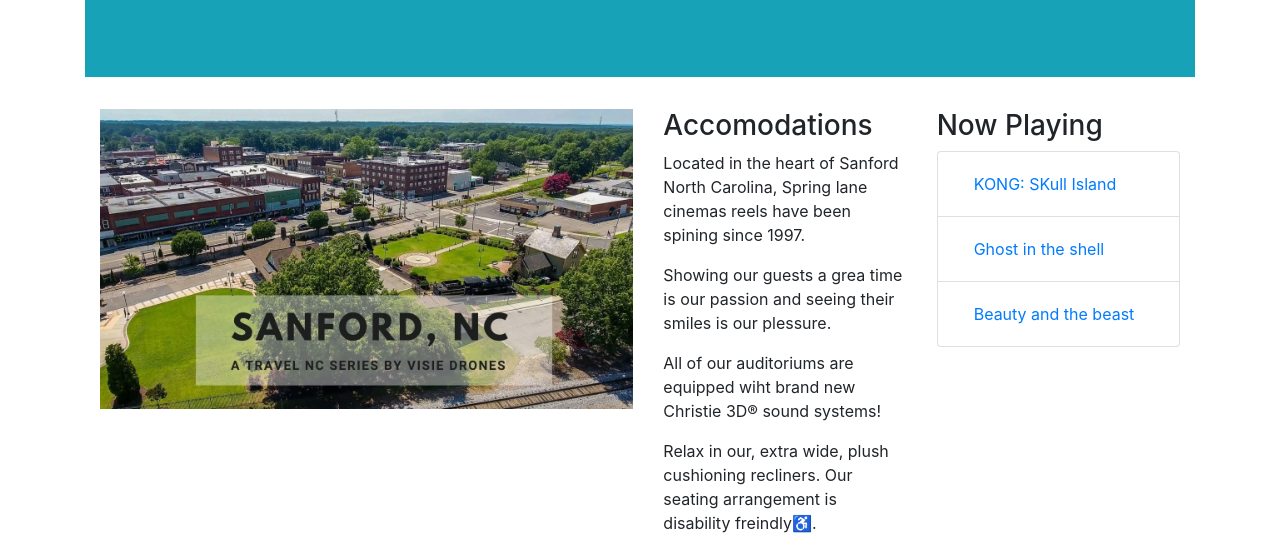
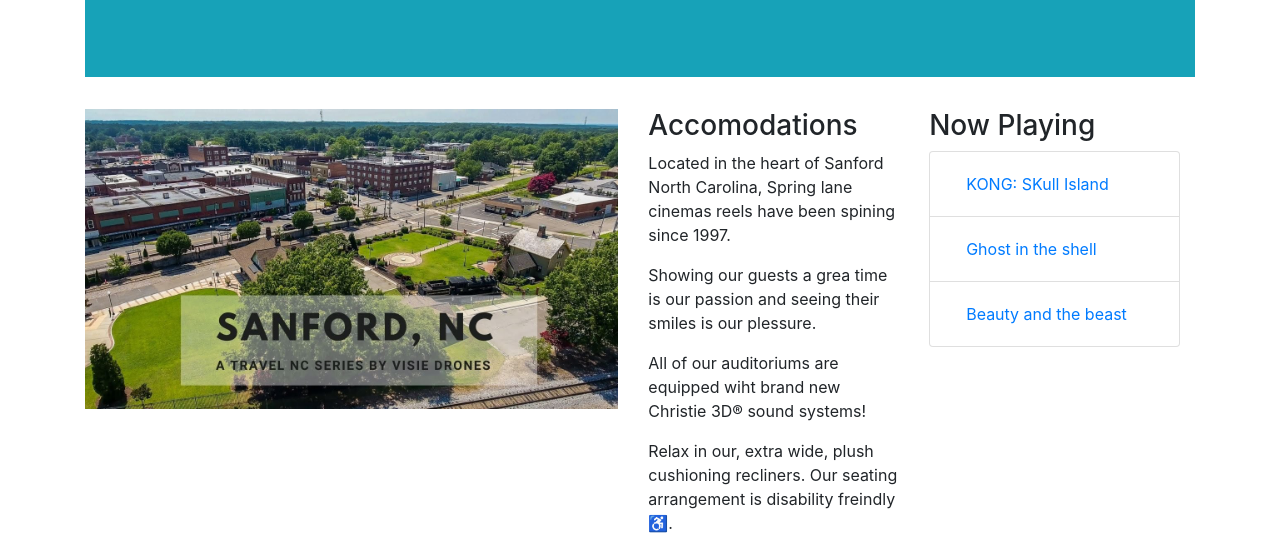
Before and after one commit to OwenB23/HTML-and-CSS-Projects, a plain HTML site: page Bootstrap_4/index.html in a window 1280 px wide. Shown: the part 257-800 px from the top of the page. Drawn offline with nearby package versions, Linux system fonts and the light colour scheme.

Commit message:
updates to Bootstrap 4 cinemas project

```diff
--- a/Bootstrap_4/index.html
+++ b/Bootstrap_4/index.html
@@ -68,7 +68,7 @@
         </div>
       </div>
 
-      <div class="container">
+      <div class="container pl-0">
         <div class="row">
           <div class="col-sm">
             <img class="taller-image" src="sanford Image.jpg" />
```
